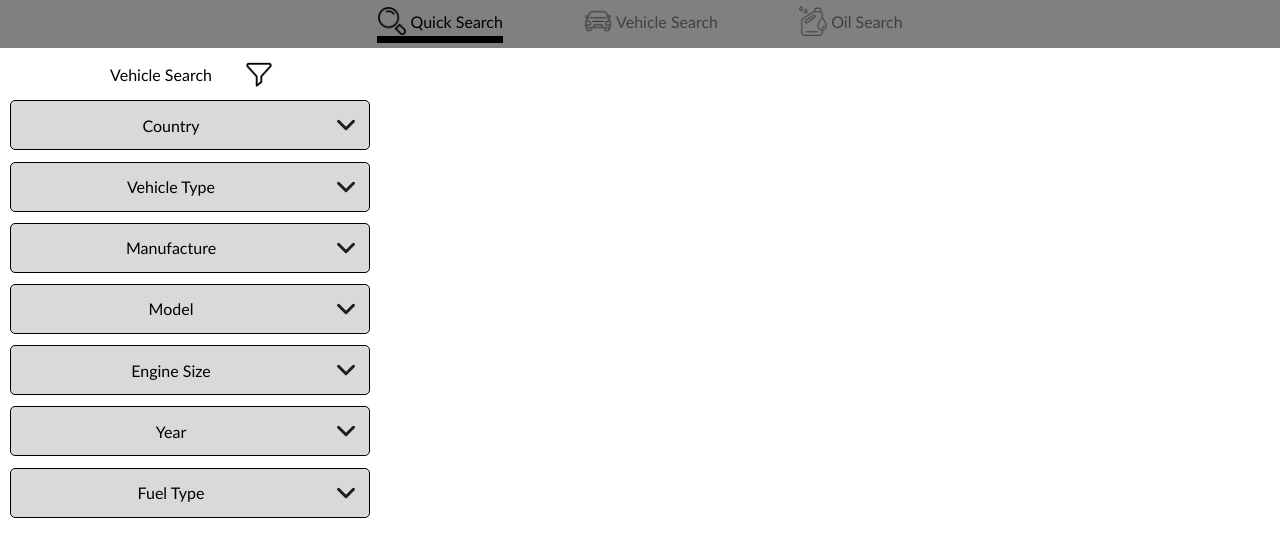
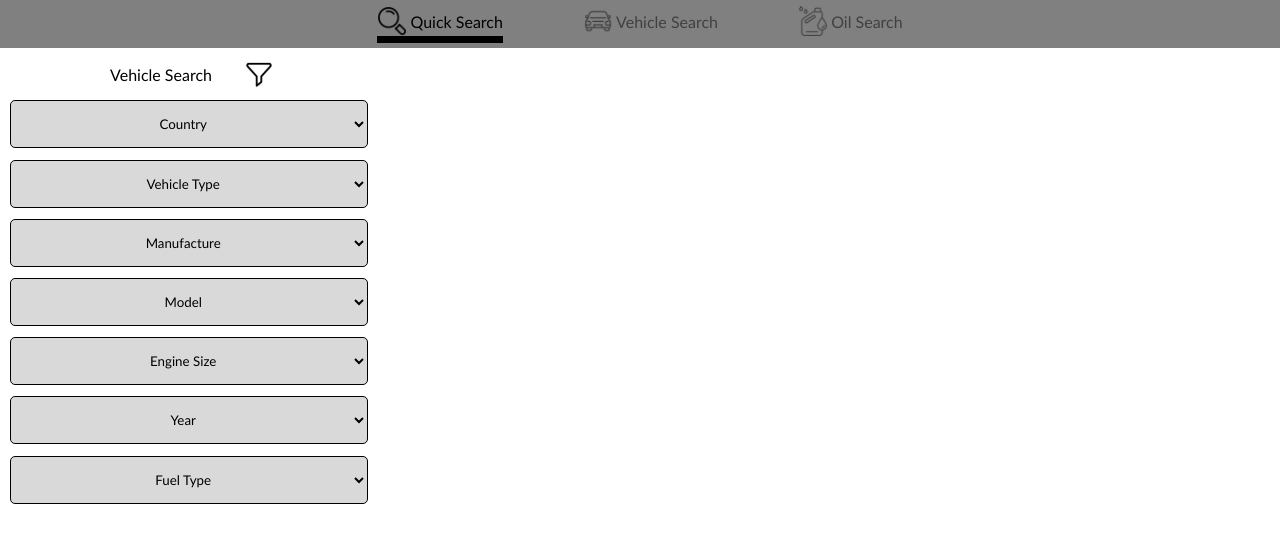
Before and after one commit to SNathan-UNPAR/OilSelector-VehicleSearch, a React (Vite) app: page / in a window 1280 px wide. Shown: the top 556 px of the page. Built offline with nearby package versions, Linux system fonts and the light colour scheme.

Commit message:
Modify Filter UI

```diff
--- a/src/pages/Filter.tsx
+++ b/src/pages/Filter.tsx
@@ -10,60 +10,53 @@ function Filter(){
                     <img src="src/assets/filter.svg" alt="" />
                 </div>
                 <div className='country-dropdown'>
-                    <div className='country-dropdown-container'>
-                        <span>Country</span>
-                    </div>
-                    <div className='dropdown-img'>
-                        <img src="src/assets/dropdown.svg" alt="" />
-                    </div>
+                    <select className='country-dropdown-container' name="" id="">
+                        <option value="" disabled selected hidden>Country</option>
+                        <option value="">Indonesia</option>
+                        <option value="">Malaysia</option>
+                    </select>
                 </div>
                 <div className='vehicleType-dropdown'>
-                    <div className='vehicleType-dropdown-container'>
-                        <span>Vehicle Type</span>
-                    </div>
-                    <div className='dropdown-img'>
-                        <img src="src/assets/dropdown.svg" alt="" />
-                    </div>
+                    <select className='vehicleType-dropdown-container' name="" id="">
+                        <option value="" disabled selected hidden>Vehicle Type</option>
+                        <option value="">Vehicle Type 1</option>
+                        <option value="">Vehicle Type 2</option>
+                    </select>
                 </div>
                 <div className='manufacture-dropdown'>
-                    <div className='manufacture-dropdown-container'>
-                        <span>Manufacture</span>
-                    </div>
-                    <div className='dropdown-img'>
-                        <img src="src/assets/dropdown.svg" alt="" />
-                    </div>
+                    <select className='manufacture-dropdown-container' name="" id="">
+                        <option value="" disabled selected hidden>Manufacture</option>
+                        <option value="">Manufacture 1</option>
+                        <option value="">manufacture 2</option>
+                    </select>
                 </div>
                 <div className='model-dropdown'>
-                    <div className='model-dropdown-container'>
-                        <span>Model</span>
-                    </div>
-                    <div className='dropdown-img'>
-                        <img src="src/assets/dropdown.svg" alt="" />
-                    </div>
+                    <select className='model-dropdown-container' name="" id="">
+                        <option value="" disabled selected hidden>Model</option>
+                        <option value="">Model 1</option>
+                        <option value="">Model 2</option>
+                    </select>
                 </div>
                 <div className='engineSize-dropdown'>
-                    <div className='engineSize-dropdown-container'>
-                        <span>Engine Size</span>
-                    </div>
-                    <div className='dropdown-img'>
-                        <img src="src/assets/dropdown.svg" alt="" />
-                    </div>
+                    <select className='engineSize-dropdown-container' name="" id="">
+                        <option value="" disabled selected hidden>Engine Size</option>
+                        <option value="">Engine Size 1</option>
+                        <option value="">Engine Size 2</option>
+                    </select>
                 </div>
                 <div className='year-dropdown'>
-                    <div className='year-dropdown-container'>
-                        <span>Year</span>
-                    </div>
-                    <div className='dropdown-img'>
-                        <img src="src/assets/dropdown.svg" alt="" />
-                    </div>
+                    <select className='year-dropdown-container' name="" id="">
+                        <option value="" disabled selected hidden>Year</option>
+                        <option value="">2001</option>
+                        <option value="">2002</option>
+                    </select>
                 </div>
                 <div className='fuelType-dropdown'>
-                    <div className='fuelType-dropdown-container'>
-                        <span>Fuel Type</span>
-                    </div>
-                    <div className='dropdown-img'>
-                        <img src="src/assets/dropdown.svg" alt="" />
-                    </div>
+                    <select className='fuelType-dropdown-container' name="" id="">
+                        <option value="" disabled selected hidden>Fuel Type</option>
+                        <option value="">Fuel Type 1</option>
+                        <option value="">Fuel Type 2</option>
+                    </select>
                 </div>
 
             </div>
--- a/src/style/Filter.css
+++ b/src/style/Filter.css
@@ -1,3 +1,4 @@
+
 .main-container{
     display: flex;
     flex-direction: column;
@@ -14,136 +15,148 @@
 }
 .country-dropdown{
     display: flex;
-    border:1px;
     margin-left: 10px;
-    border-style:double;
-    border-radius:5px;
+    height: 3rem;
+    min-width: 28vw;
+    flex-direction: row;
+}
+.country-dropdown-container{
+    display: flex;
+    min-width: 28vw;
+    border-radius: 5px;
     border-color: black;
     background-color: #D9D9D9;
+    flex-direction: row;
+    justify-content: center;
+    align-items: center;
+}
+.country-dropdown-container option{
+    display: flex;
+    text-align: center;
+    font-size: 30px;
+}
+.vehicleType-dropdown{
+    display: flex;
+    height: 3rem;
+    min-width: 28vw;
+    flex-direction: row;
+}
+.vehicleType-dropdown-container{
+    display: flex;
+    margin-left: 10px;
+    min-width: 28vw;
+    flex-direction: row;
+    background-color: #D9D9D9;
+    justify-content: center;
+    align-items: center;
+    text-align: center;
+    border-radius: 5px;
+    border-color: black;
+}
+.manufacture-dropdown{
+    display: flex;
+    margin-left: 10px;
     height: 3rem;
     width: 28vw;
     flex-direction: row;
 }
-.country-dropdown .country-dropdown-container{
+.manufacture-dropdown-container{
     display: flex;
-    width: 25vw;
+    min-width: 28vw;
+    border-radius: 5px;
+    border-color: black;
+    background-color: #D9D9D9;
     flex-direction: row;
     justify-content: center;
     align-items: center;
 }
-.vehicleType-dropdown{
+.manufacture-dropdown-container option{
+    text-align: center;
     display: flex;
-    border:1px;
+}
+.model-dropdown{
+    display: flex;
     margin-left: 10px;
-    border-style:double;
-    border-radius:5px;
-    border-color: black;
-    background-color: #D9D9D9;
     height: 3rem;
     width: 28vw;
     flex-direction: row;
 }
-.vehicleType-dropdown .vehicleType-dropdown-container{
+.model-dropdown-container{
     display: flex;
-    width: 25vw;
+    min-width: 28vw;
+    border-radius: 5px;
+    border-color: black;
+    background-color: #D9D9D9;
     flex-direction: row;
     justify-content: center;
     align-items: center;
 }
-.manufacture-dropdown{
+.model-dropdown-container option{
     display: flex;
-    border:1px;
+    text-align: center;
+}
+.engineSize-dropdown{
+    display: flex;
     margin-left: 10px;
-    border-style:double;
-    border-radius:5px;
-    border-color: black;
-    background-color: #D9D9D9;
     height: 3rem;
     width: 28vw;
     flex-direction: row;
 }
-.manufacture-dropdown .manufacture-dropdown-container{
+.engineSize-dropdown-container{
     display: flex;
-    width: 25vw;
+    min-width: 28vw;
+    border-radius: 5px;
+    border-color: black;
+    background-color: #D9D9D9;
     flex-direction: row;
     justify-content: center;
     align-items: center;
 }
-.model-dropdown{
+.engineSize-dropdown-container option{
     display: flex;
-    border:1px;
+    text-align: center;
+}
+.year-dropdown{
+    display: flex;
     margin-left: 10px;
-    border-style:double;
-    border-radius:5px;
-    border-color: black;
-    background-color: #D9D9D9;
     height: 3rem;
     width: 28vw;
     flex-direction: row;
 }
-.model-dropdown .model-dropdown-container{
+.year-dropdown-container{
     display: flex;
-    width: 25vw;
+    min-width: 28vw;
+    border-radius: 5px;
+    border-color: black;
+    background-color: #D9D9D9;
     flex-direction: row;
     justify-content: center;
     align-items: center;
 }
-.engineSize-dropdown{
+.year-dropdown-container option{
     display: flex;
-    border:1px;
+    text-align: center;
+}
+.fuelType-dropdown{
+    display: flex;
     margin-left: 10px;
-    border-style:double;
-    border-radius:5px;
-    border-color: black;
-    background-color: #D9D9D9;
     height: 3rem;
     width: 28vw;
     flex-direction: row;
 }
-.engineSize-dropdown .engineSize-dropdown-container{
+.fuelType-dropdown-container{
     display: flex;
-    width: 25vw;
+    min-width: 28vw;
+    border-radius: 5px;
+    border-color: black;
+    background-color: #D9D9D9;
     flex-direction: row;
     justify-content: center;
     align-items: center;
 }
-.year-dropdown{
+.fuelType-dropdown-container option{
     display: flex;
-    border:1px;
-    margin-left: 10px;
-    border-style:double;
-    border-radius:5px;
-    border-color: black;
-    background-color: #D9D9D9;
-    height: 3rem;
-    width: 28vw;
-    flex-direction: row;
-}
-.year-dropdown .year-dropdown-container{
-    display: flex;
-    width: 25vw;
-    flex-direction: row;
-    justify-content: center;
-    align-items: center;
-}
-.fuelType-dropdown{
-    display: flex;
-    border:1px;
-    margin-left: 10px;
-    border-style:double;
-    border-radius:5px;
-    border-color: black;
-    background-color: #D9D9D9;
-    height: 3rem;
-    width: 28vw;
-    flex-direction: row;
-}
-.fuelType-dropdown .fuelType-dropdown-container{
-    display: flex;
-    width: 25vw;
-    flex-direction: row;
-    justify-content: center;
-    align-items: center;
+    text-align: center;
 }
 .main-container img{
     width: 30px;
```
